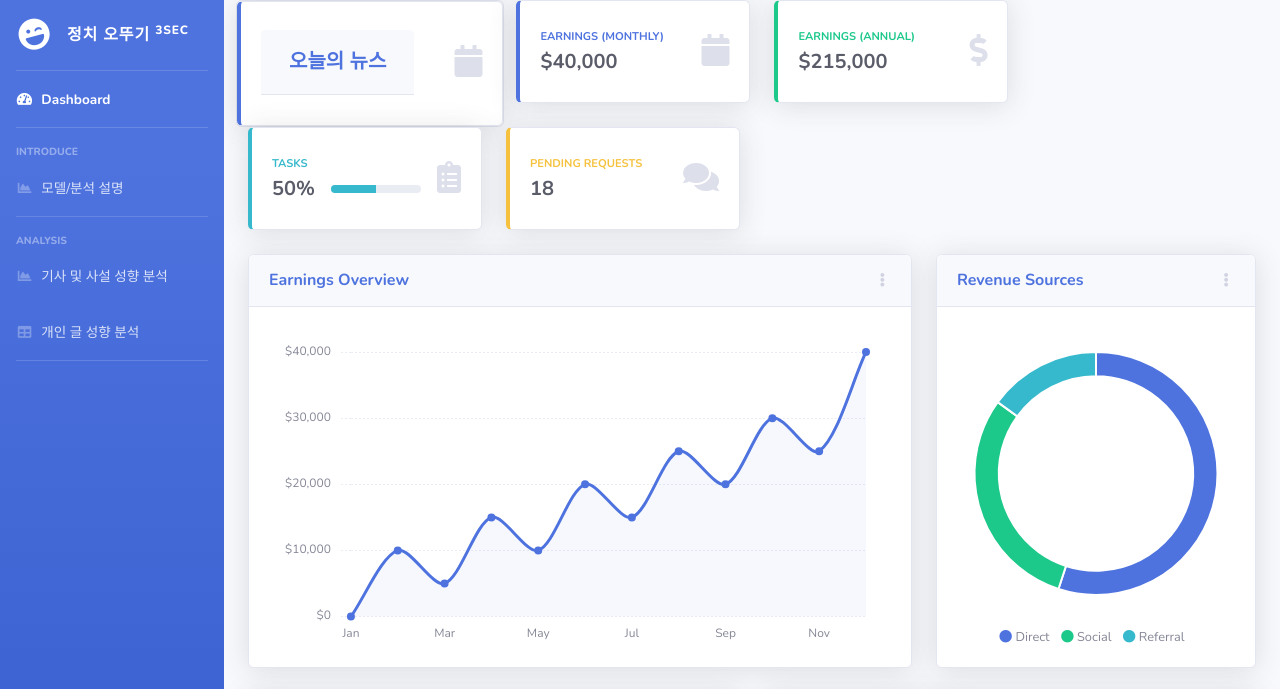
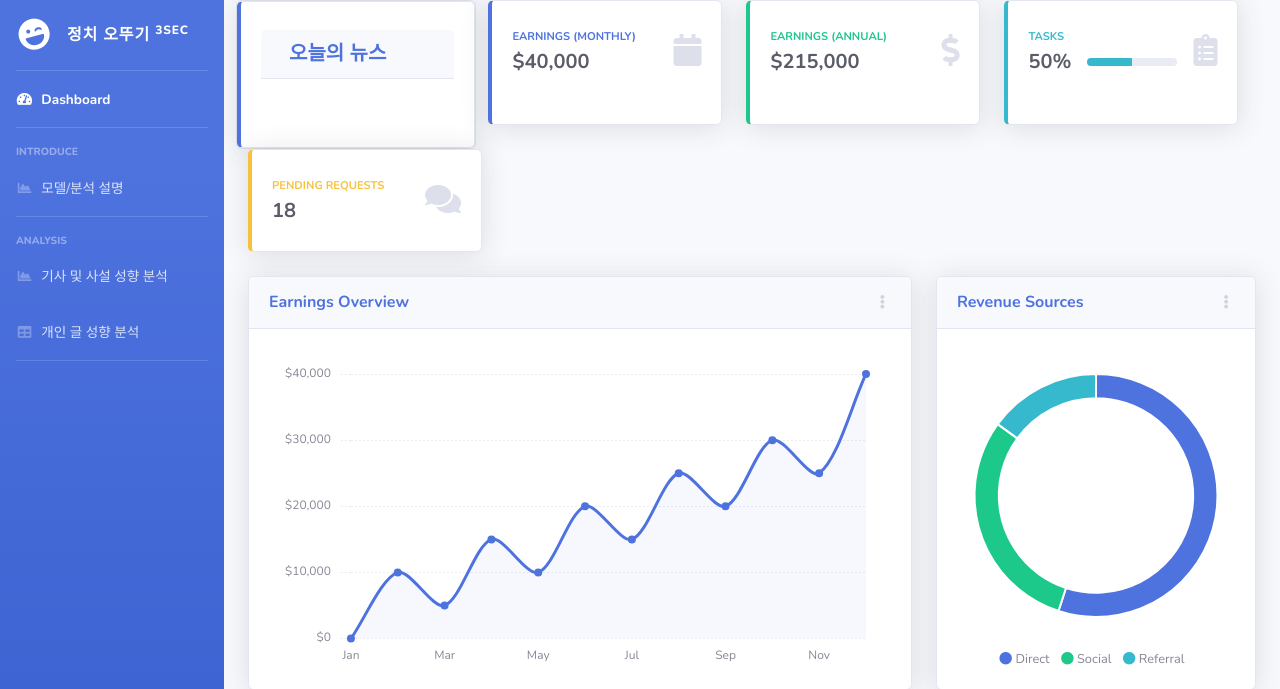
Before and after one commit to dc-koreauniv-9/Project-Assemble, a Flask app: page / in a window 1280 px wide. Shown: the top 689 px of the page. Run offline with Flask 2, Linux system fonts and the light colour scheme; data that the repository does not hold is empty; some libraries are stand-ins or nearby versions.

Commit message:
'오늘의 뉴스' 부분 조금 수정 accordion 추가 필요

```diff
--- a/total/templates/1index.html
+++ b/total/templates/1index.html
@@ -114,12 +114,12 @@
               <div class="card border-left-primary shadow h-100 py-2">
                 <div class="card-body">
                   <div class="row no-gutters align-items-center">
-                    <div class="card-header"><a href="anasayfa.html" class="isteColor">
-                      <h5 class="text-center m-2" style="font-weight: bold">오늘의 뉴스</h5>
+                    <div class="card-header py-1" style="width:100%;"><a href="anasayfa.html" class="isteColor">
+                      <h5 class="text-left m-2" style="font-weight: bold; ">오늘의 뉴스</h5>
                     </a></div>
                   <div class="card-body">
       <!--              속도 data-interval-->
-                    <div class="carousel vert slide" data-ride="carousel" data-interval="2500">
+                    <div class="carousel vert slide" data-ride="carousel" data-interval="false">
                       <div class="carousel-inner">
                       {% for i3 in table |batch(3) %}
                           {% if loop.index0 == 0 %}
@@ -142,9 +142,6 @@
                       </div>
                     </div>
                   </div>
-                    <div class="col-auto">
-                      <i class="fas fa-calendar fa-2x text-gray-300"></i>
-                    </div>
                   </div>
                 </div>
               </div>
```
